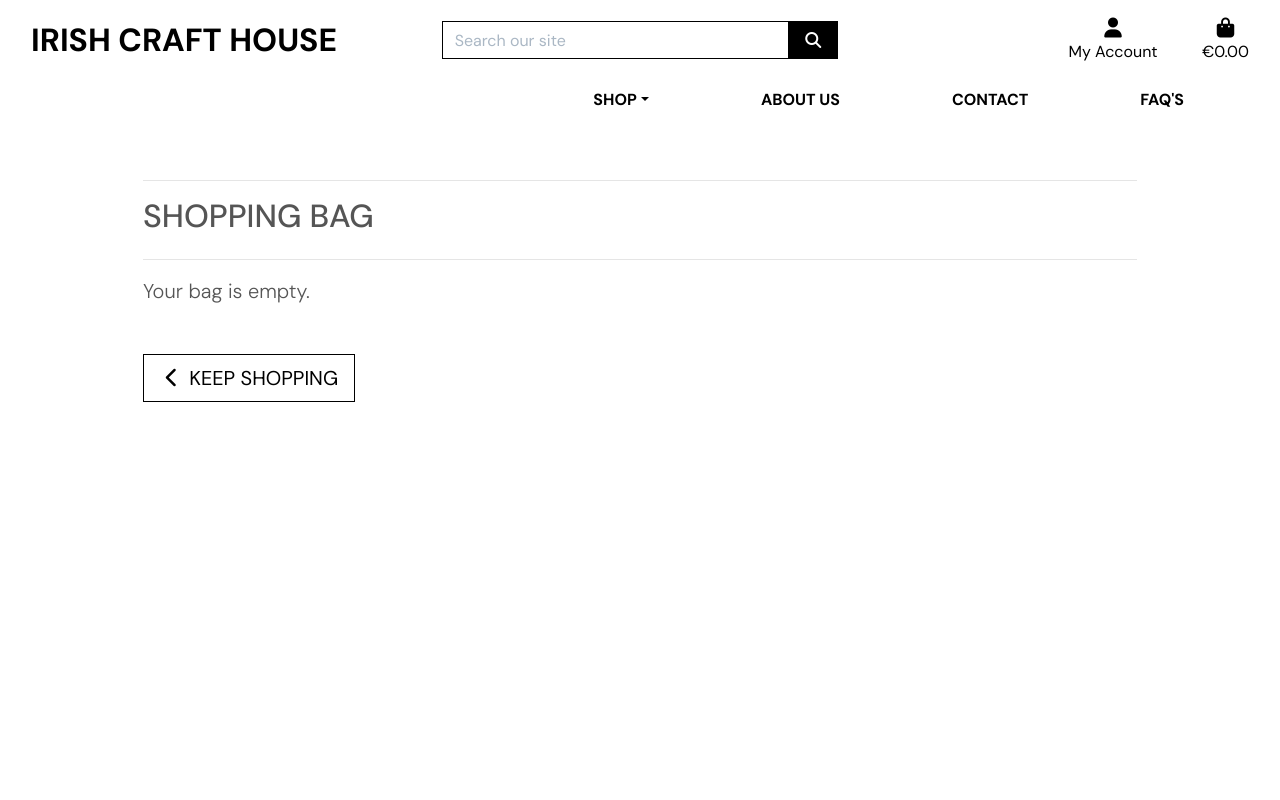
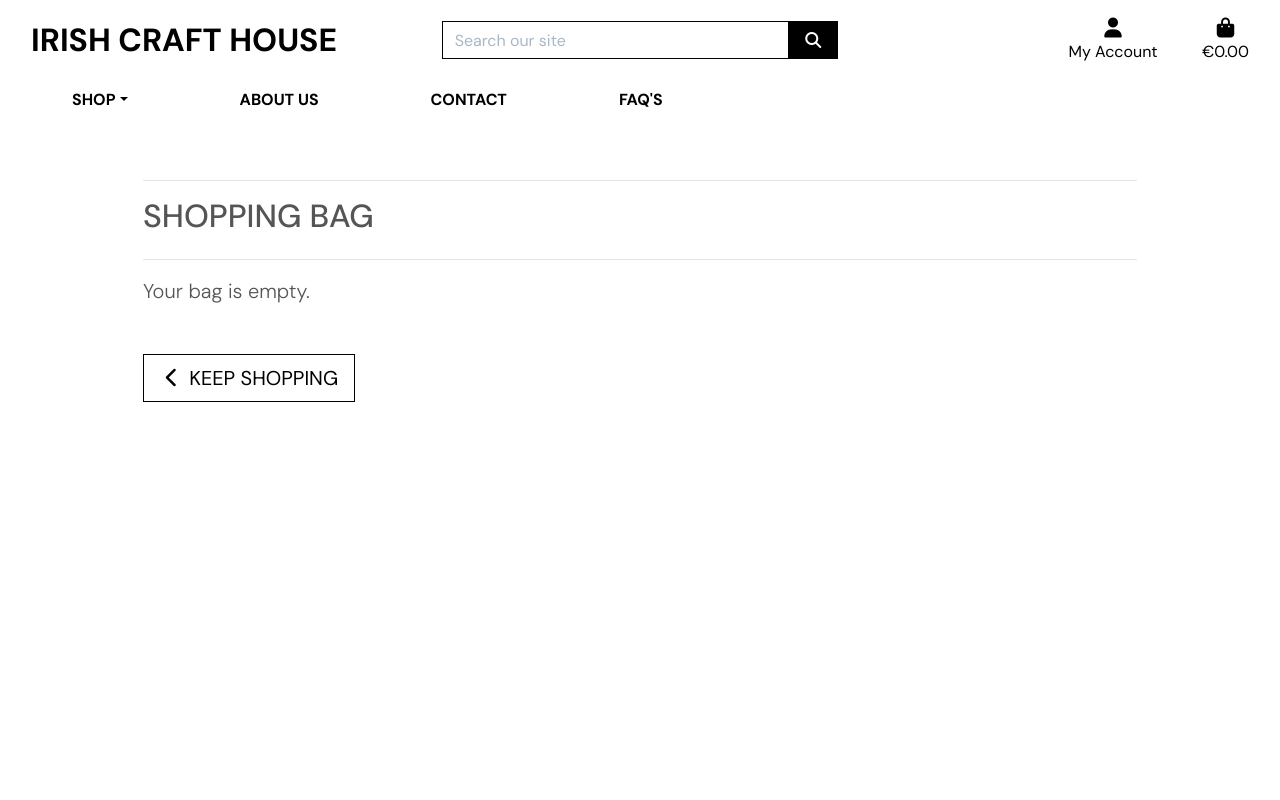
Before and after one commit to astro-mat/PP5_E-Commerce_Application, a Django app: page /bag/ in a window 1280 px wide. Run offline with Django 3.2, Linux system fonts and the light colour scheme; parts of the project's set-up code (start-up, migrations or seed data) failed here and were passed over; some libraries are stand-ins or nearby versions.

Commit message:
Change nav-bar layout

```diff
--- a/templates/base.html
+++ b/templates/base.html
@@ -117,7 +117,7 @@
             </div>
         </div>
         <div class="row bg-white">
-            <nav class="navbar navbar-expand-lg navbar-light w-100">
+            <nav class="navbar navbar-expand-lg navbar-light">
                 <button class="navbar-toggler" type="button" data-toggle="collapse" data-target="#main-nav"
                     aria-controls="main-nav" aria-expanded="false" aria-label="Toggle navigation">
                     <span class="navbar-toggler-icon"></span>
@@ -126,11 +126,6 @@
                 {% include 'includes/main-nav.html' %}
             </nav>
         </div>
-        <!-- <div id="delivery-banner" class="row text-center">
-            <div class="col bg-black text-white">
-                <h4 class="logo-font my-1">Free delivery on orders over ${{ free_delivery_threshold }}!</h4>
-            </div>
-        </div> -->
     </header>
 
     {% if messages %}
```
